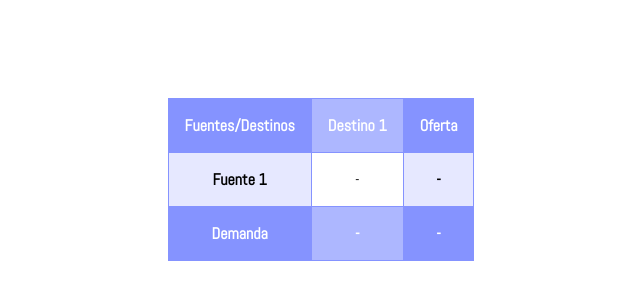
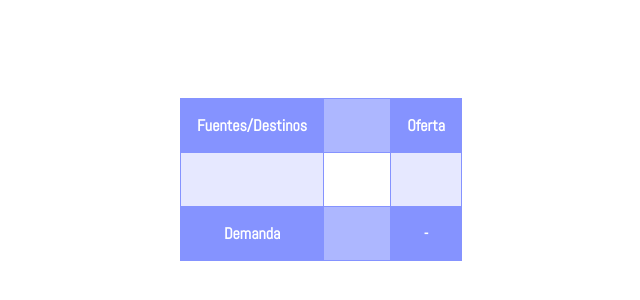
Before and after one commit to AgusR1/TORA-XXI, a React (Create React App) app: page /menuProblema in a window 1280 px wide. Shown: the part 148-448 px from the top of the page, without its empty margins (319-959 px from the left). Built offline with nearby package versions, Linux system fonts and the light colour scheme.

Commit message:
añadiendo inputs

```diff
--- a/src/components/MenuProblema/TableProblema.jsx
+++ b/src/components/MenuProblema/TableProblema.jsx
@@ -1,3 +1,4 @@
+import { Formik } from "formik";
 import React from "react";
 import styled from "styled-components";
 
@@ -49,17 +50,67 @@ export const Ith = styled(Td)`
     font-family: 'Abel';
     cursor:pointer;
 `;
+export const InputTexto = styled.input`
+    width: 30px;
+    border:none;
+    background:#ADB7FF;
+    cursor:pointer;
+    color:white;
+    font-family: 'Abel';
+`;
+
+export const InputTexto2 = styled.input`
+    width: 30px;
+    border:none;
+    background:#e6e8ff;
+    cursor:pointer;
+    font-family: 'Abel';
+`;
+
+export const InputNumber = styled.input`
+    width: 30px;
+    border:none;
+    background:white;
+    cursor:pointer;
+    font-family: 'Abel';
+`;
+
+export const InputNumber2 = styled.input`
+    width: 30px;
+    border:none;
+    background:#ADB7FF;
+    cursor:pointer;
+    font-family: 'Abel';
+    color:white;
+`;
+
+export const InputNumber3 = styled.input`
+    width: 30px;
+    border:none;
+    background:#e6e8ff;
+    cursor:pointer;
+    font-family: 'Abel';
+`;
 
 const TableProblema = ({ data }) => {
+    const min = 1;
+    const max = 10000;
     return (
         <Table>
             <thead>
                 <tr>
                     <ThFD>Fuentes/Destinos</ThFD>
                     {
-                        [...Array(data.destinos)].map((e,index) => {
+                        [...Array(data.destinos)].map((e, index) => {
                             return (
-                                <Sth>Destino {index + 1}</Sth>
+                                <Sth key={Math.floor(Math.random() * (max - min + 1)) + min}>
+                                    <InputTexto
+                                        key={Math.floor(Math.random() * (max - min + 1)) + min}
+                                        id={"destino" + index}
+                                        name={"destino" + index}
+                                        type="text"
+                                    />
+                                </Sth>
                             )
                         })
                     }
@@ -70,9 +121,9 @@ const TableProblema = ({ data }) => {
                 <tr>
                     <ThFD>Demanda</ThFD>
                     {
-                        [...Array(data.destinos)].map((e,index) => {
+                        [...Array(data.destinos)].map((e, index) => {
                             return (
-                                <Sth>-</Sth>
+                                <Sth key={Math.floor(Math.random() * (max - min + 1)) + min}><InputNumber2 key={Math.floor(Math.random() * (max - min + 1)) + min} /></Sth>
                             )
                         })
                     }
@@ -81,18 +132,18 @@ const TableProblema = ({ data }) => {
             </tfoot>
             <tbody>
                 {
-                    [...Array(data.fuentes)].map((e,index) => {
+                    [...Array(data.fuentes)].map((e, index) => {
                         return (
-                            <tr>
-                                <Tth>Fuente {index+1}</Tth>
+                            <tr key={Math.floor(Math.random() * (max - min + 1)) + min}>
+                                <Tth key={Math.floor(Math.random() * (max - min + 1)) + min}><InputTexto2 key={Math.floor(Math.random() * (max - min + 1)) + min} /></Tth>
                                 {
-                                    [...Array(data.destinos)].map((e,index) => {
+                                    [...Array(data.destinos)].map((e, index) => {
                                         return (
-                                            <Ith>-</Ith>
+                                            <Ith key={Math.floor(Math.random() * (max - min + 1)) + min}><InputNumber /></Ith>
                                         )
                                     })
                                 }
-                                <Tth>-</Tth>
+                                <Tth key={Math.floor(Math.random() * (max - min + 1)) + min}><InputNumber3 /></Tth>
                             </tr>
                         )
                     })
```
